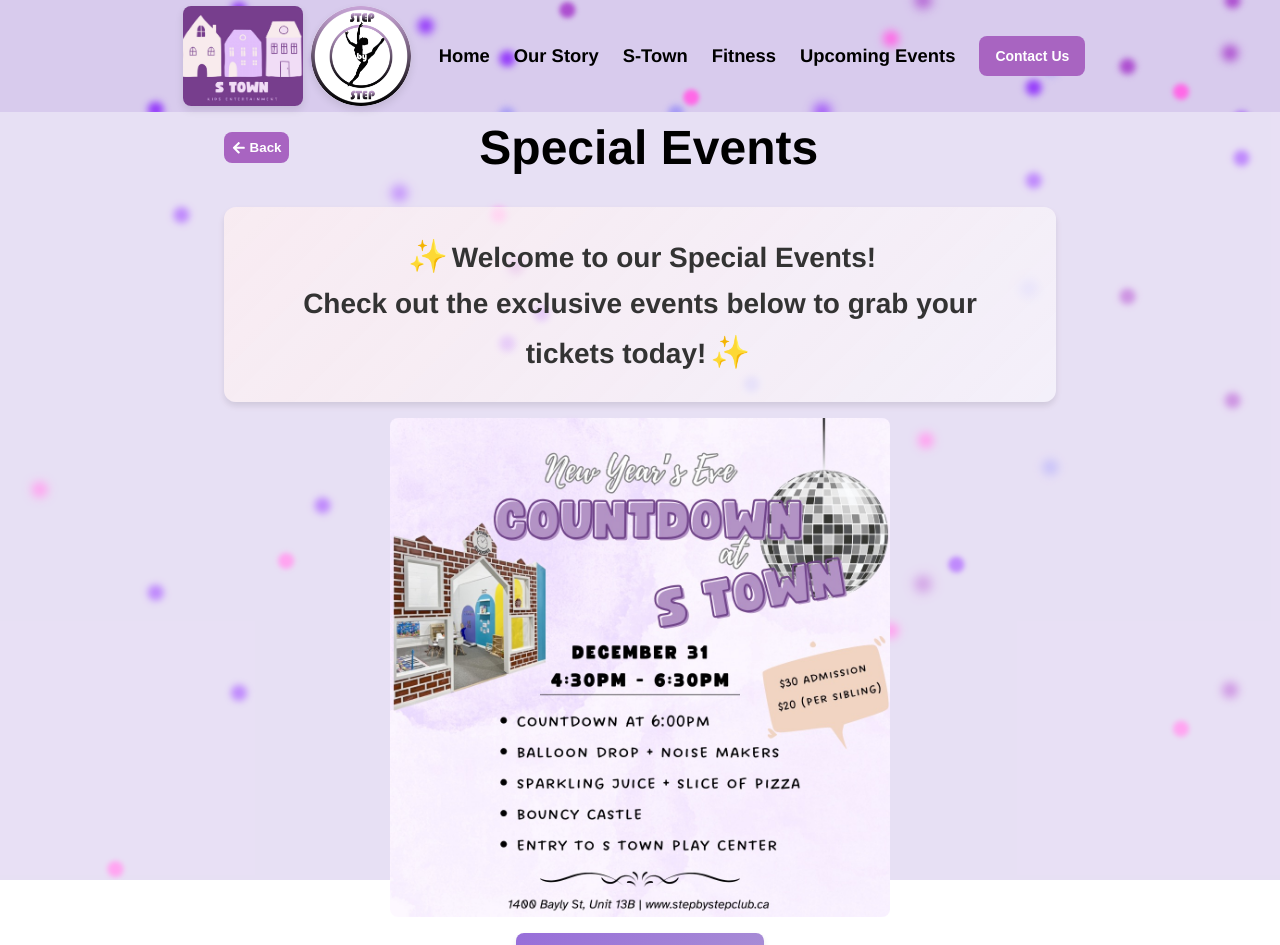
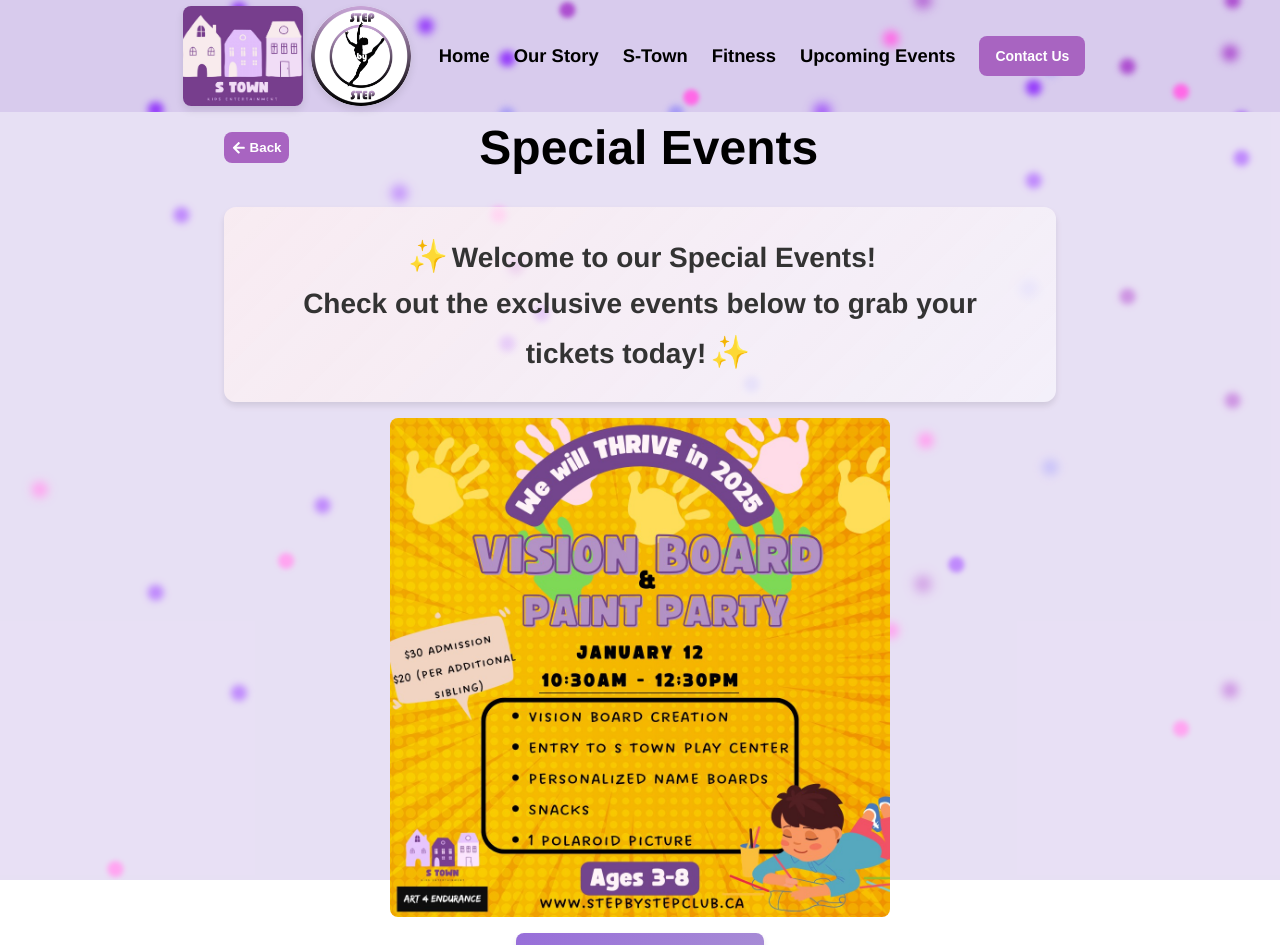
Before and after one commit to ralphdaryn/stepbystepstars, a React (Create React App) app in the folder client/: page /specialevents in a window 1280 px wide. Shown: the top 945 px of the page. Built offline with nearby package versions, Linux system fonts and the light colour scheme.

Commit message:
update special events image and link

```diff
--- a/client/src/components/SpecialEvents/SpecialEvents.js
+++ b/client/src/components/SpecialEvents/SpecialEvents.js
@@ -1,11 +1,11 @@
 import "./SpecialEvents.scss";
 import BackButton from "../BackButton/BackButton";
-import newYearImg from "../../assets/images/newyear.JPEG";
+import visionBoard from "../../assets/images/visionBoard.jpeg";
 
 const SpecialEvents = () => {
   const linkToBuyTickets = () => {
     window.open(
-      "https://www.wellnessliving.com/rs/event/step_by_step_club?k_class=751129&k_class_tab=66373",
+      "https://www.wellnessliving.com/rs/event/step_by_step_club?k_class=754019&k_class_tab=66373",
       "_blank"
     );
   };
@@ -24,7 +24,7 @@ const SpecialEvents = () => {
       </div>
       <div className="special-events__image-container">
         <img
-          src={newYearImg}
+          src={visionBoard}
           alt="New Year Celebration"
           className="special-events__image"
         />
```
Also changed, not shown: client/src/assets/images/visionBoard.jpeg (added).
